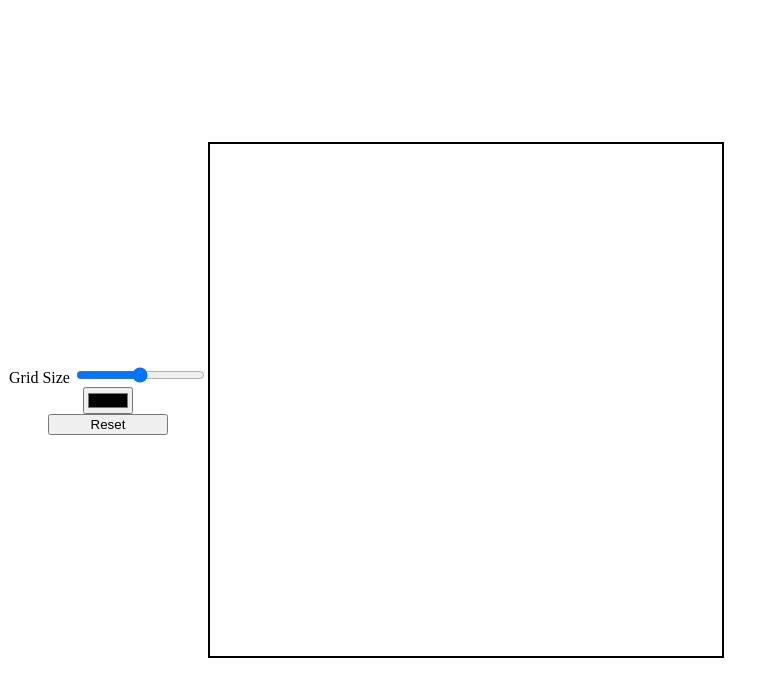
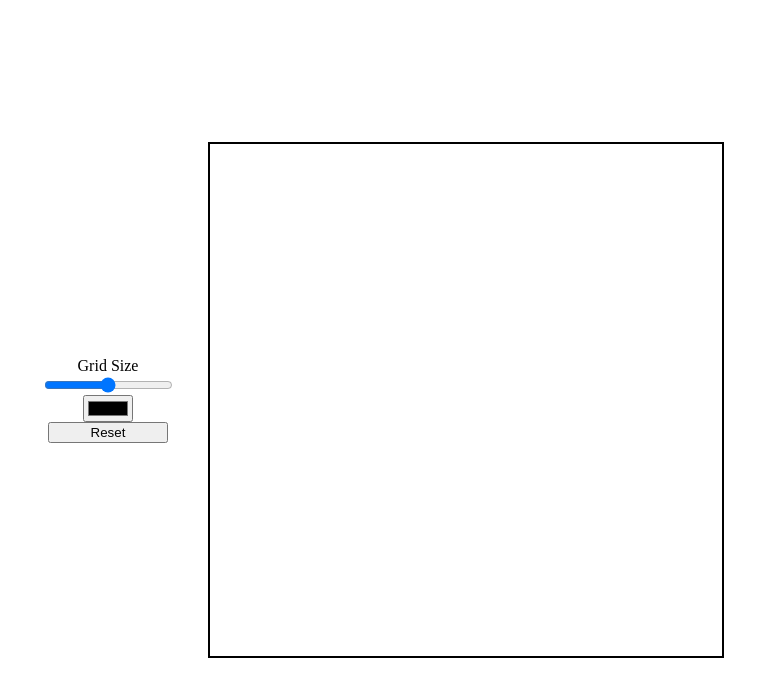
Before and after one commit to Watermelon4/etch-a-sketch, a plain HTML site: page index.html in a window 1280 px wide. Shown: the whole page, without its empty margins (0-778 px from the left). Drawn offline with Linux system fonts and the light colour scheme.

Commit message:
Reorder controls section elements

```diff
--- a/index.html
+++ b/index.html
@@ -11,12 +11,10 @@
 <body>
   <main>
     <section class="controls">
-      <div id="container">
-        <label for="grid-size-selector">Grid Size</label>
-        <input id="grid-size-selector" name="Grid Size" type="range"
-               min="8" max="100">
-      </div>
-      <input name="Color Picker" type="color"/>
+      <label for="grid-size-selector">Grid Size</label>
+      <input id="grid-size-selector" name="Grid Size" type="range"
+              min="8" max="100">
+      <input id="color-picker" name="Color Picker" type="color"/>
       <button id="reset">Reset</button>
     </section>
     <section class="canvas">
```
